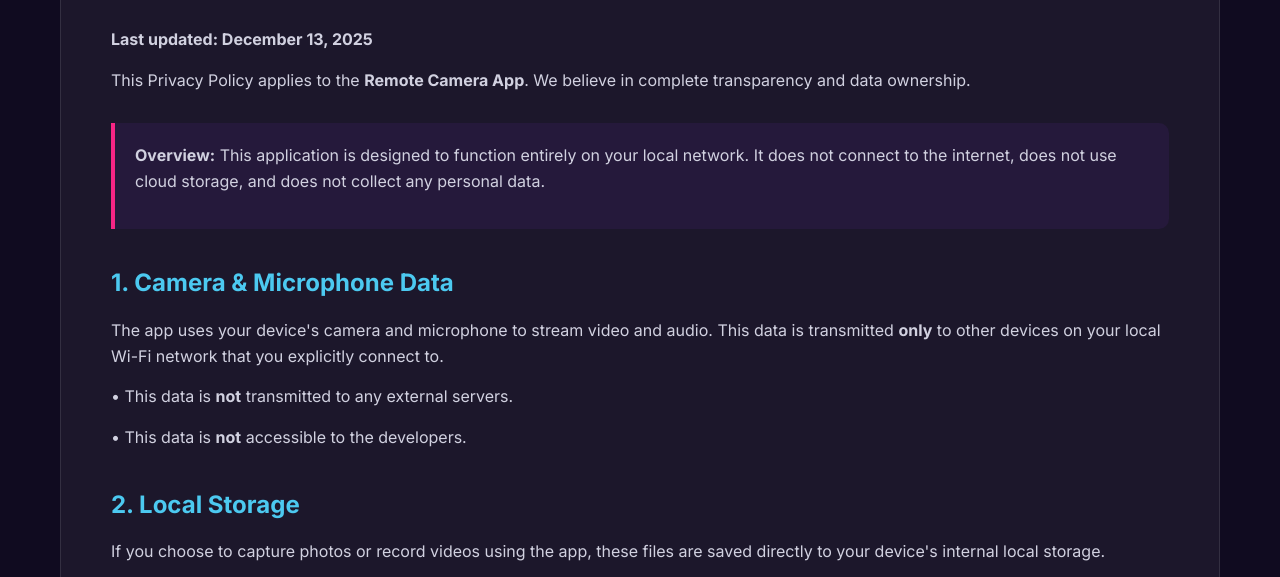
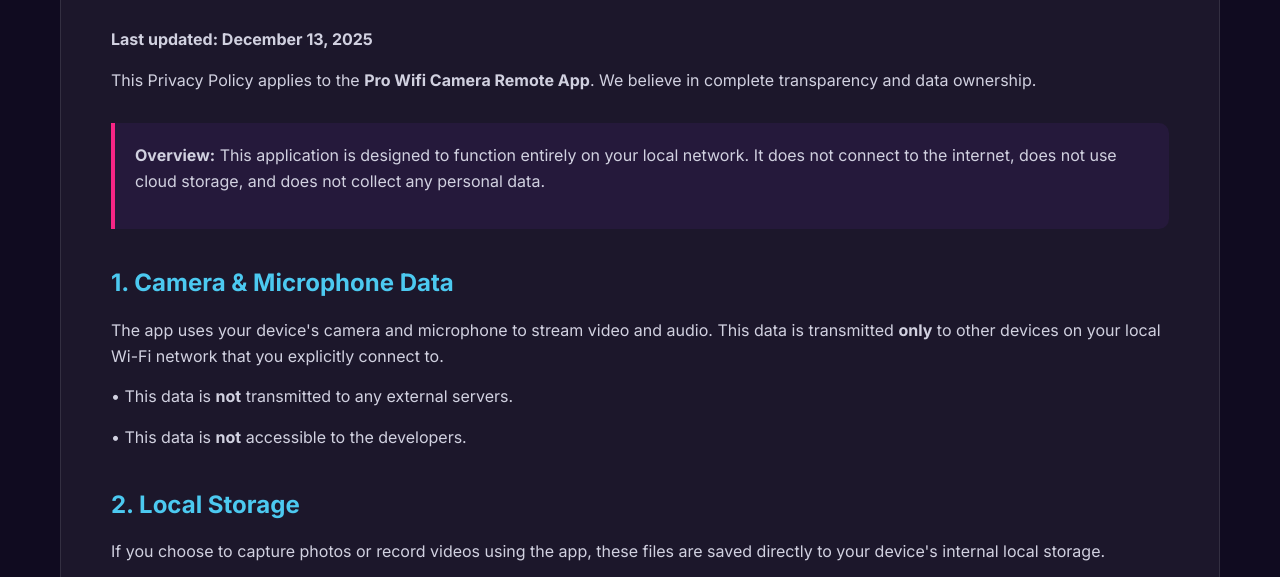
Before and after one commit to DDS-Solutions/DDS-Solutions.github.io, a plain HTML site: page privacy.html in a window 1280 px wide. Shown: the part 192-769 px from the top of the page. Drawn offline with Linux system fonts and the light colour scheme.

Commit message:
Update privacy.html

```diff
--- a/privacy.html
+++ b/privacy.html
@@ -4,7 +4,7 @@
 <head>
     <meta charset="UTF-8">
     <meta name="viewport" content="width=device-width, initial-scale=1.0">
-    <title>Privacy Policy - Remote Camera App</title>
+    <title>Privacy Policy - Pro Wifi Camera Remote App</title>
 
     <!-- Google Fonts -->
     <link rel="preconnect" href="https://fonts.googleapis.com">
@@ -23,7 +23,7 @@
                 <h1>Privacy Policy</h1>
                 <p><strong>Last updated: December 13, 2025</strong></p>
 
-                <p>This Privacy Policy applies to the <strong>Remote Camera App</strong>. We believe in complete
+                <p>This Privacy Policy applies to the <strong>Pro Wifi Camera Remote App</strong>. We believe in complete
                     transparency and data ownership.</p>
 
                 <div class="highlight-box">
```
